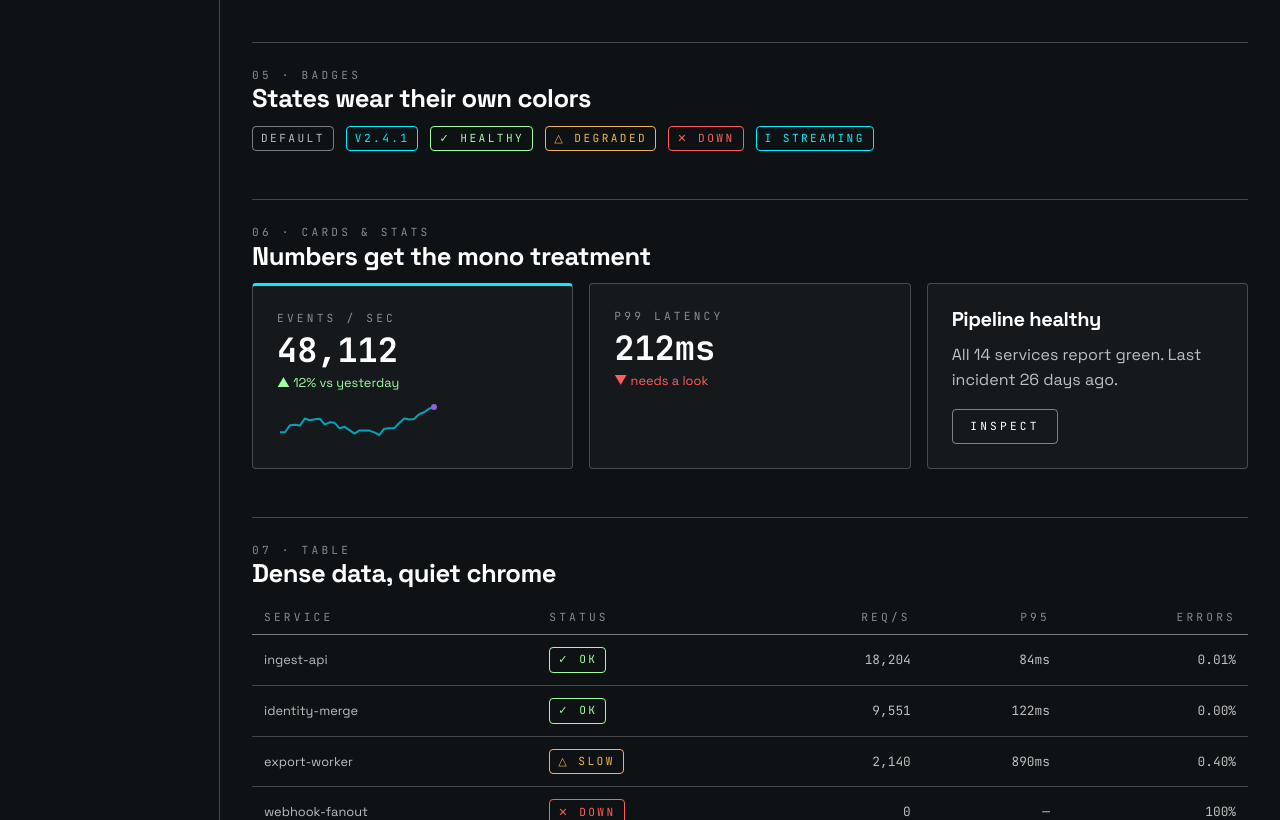
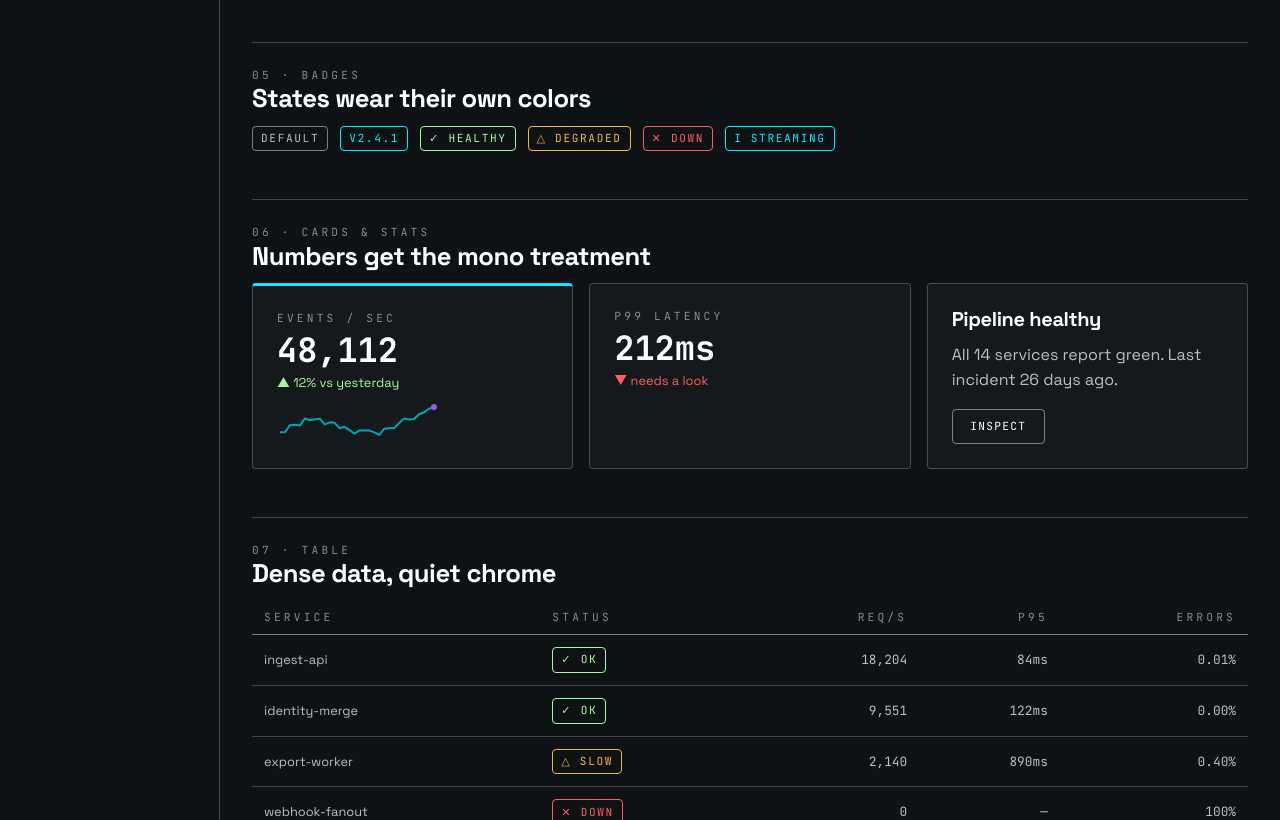
Before and after one commit to ak--47/ak-web-design, a plain HTML site: page demo/index.html in a window 1280 px wide. Shown: the part 1980-2800 px from the top of the page. Drawn offline with nearby package versions, Linux system fonts and the light colour scheme; a script that the page names is missing.

Commit message:
Tighten button tracking to 0.08rem (new --ak-track-btn token), badges to 0.1rem; labels keep 0.2rem fingerprint

```diff
--- a/assets/wonk-tokens.css
+++ b/assets/wonk-tokens.css
@@ -26,6 +26,7 @@
   /* labels are mono, uppercase, tracked. titles may go wide. */
   --ak-track-label: 0.2rem;
   --ak-track-title: 0.3rem;
+  --ak-track-btn: 0.08rem; /* buttons stay mono/uppercase but read as words */
 
   /* ---- geometry ---- */
   --ak-radius: 4px;
--- a/assets/wonk.css
+++ b/assets/wonk.css
@@ -94,7 +94,7 @@
   gap: var(--ak-s2);
   font-family: var(--ak-font-mono);
   font-size: var(--ak-text-xs);
-  letter-spacing: var(--ak-track-label);
+  letter-spacing: var(--ak-track-btn);
   text-transform: uppercase;
   padding: 0.6rem 1.1rem;
   border-radius: var(--ak-radius);
@@ -401,7 +401,7 @@
   gap: var(--ak-s1);
   font-family: var(--ak-font-mono);
   font-size: var(--ak-text-xs);
-  letter-spacing: 0.15rem;
+  letter-spacing: 0.1rem;
   text-transform: uppercase;
   padding: 0.2rem 0.5rem;
   border-radius: var(--ak-radius);
```
